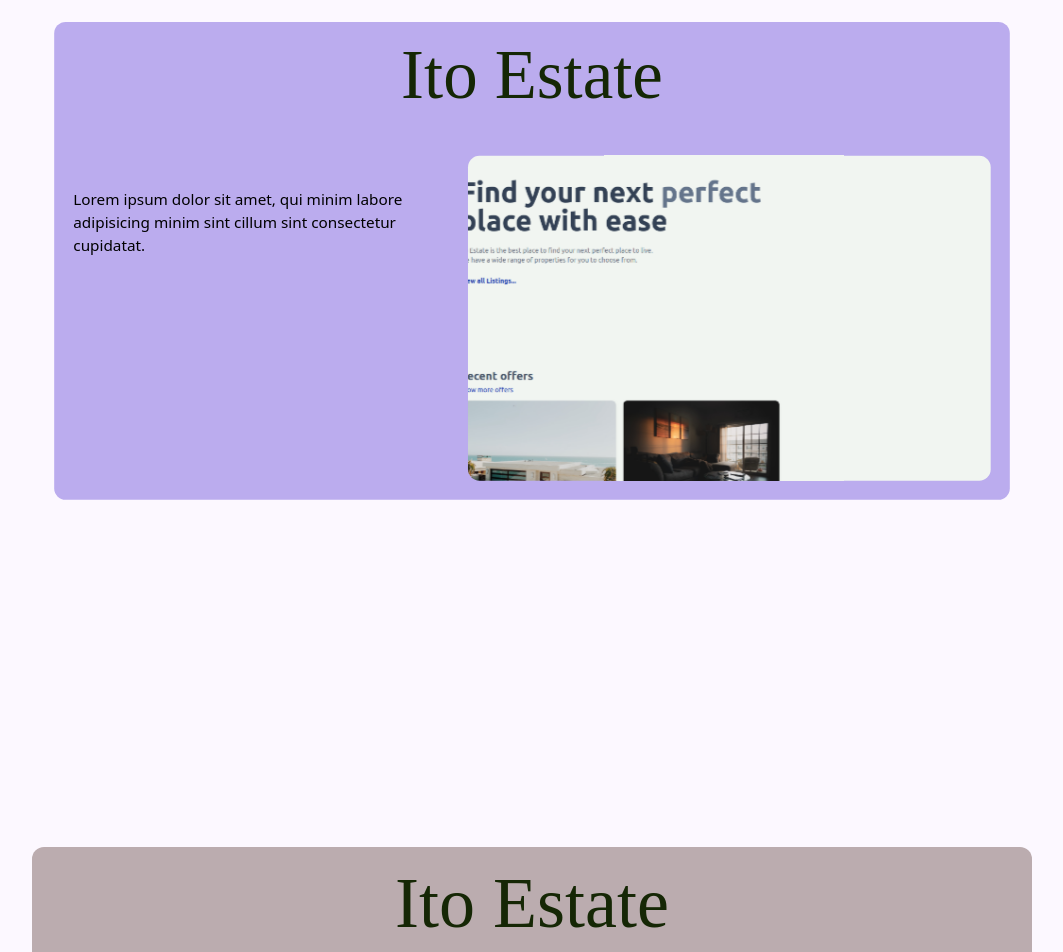
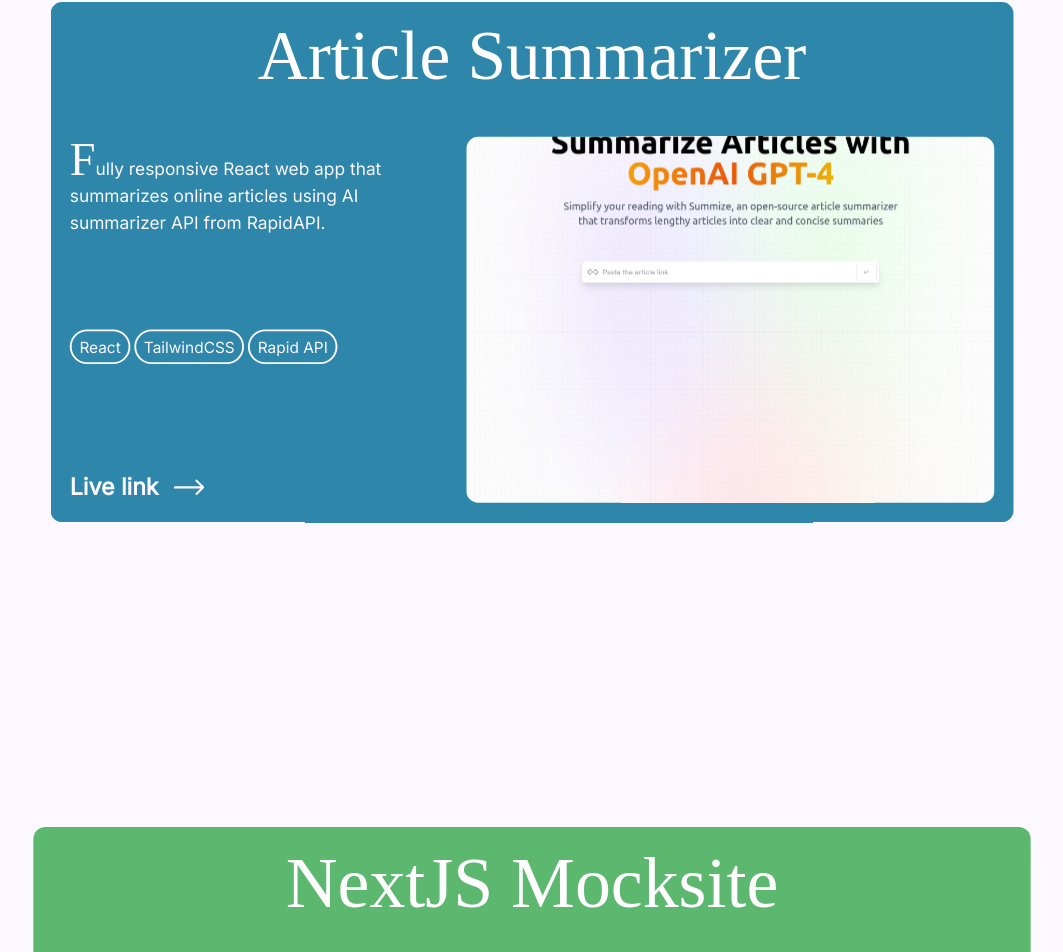
Before and after one commit to itohara22/portfolio, a React (Vite) app: page / in a window 1280 px wide. Shown: the part 2025-2977 px from the top of the page, without its empty margins (108-1171 px from the left). Built offline with nearby package versions, Linux system fonts and the light colour scheme; a web font is replaced by a local one.

Commit message:
project content

```diff
--- a/src/components/ProjectCard.tsx
+++ b/src/components/ProjectCard.tsx
@@ -1,24 +1,31 @@
 import { useScroll, useTransform, motion } from "framer-motion";
 import { useRef } from "react";
+import ProjectBullet from "../ui/ProjectBullet";
 
 type Props = {
   img: string;
   bg: string;
   top: string;
   title: string;
-  scale: string;
+  scale: number;
   range: number[];
   progress: any;
+  description: string;
+  link: string;
+  tech: string[];
 };
 
 export default function ProjectCard({
   title,
+  description,
   img,
   bg,
   top,
   scale,
   progress,
   range,
+  link,
+  tech,
 }: Props) {
   console.log(range, progress);
   const container = useRef(null);
@@ -35,21 +42,49 @@
       className="h-screen grid place-items-center sticky top-0"
     >
       <motion.div
-        className={`${bg} relative flex flex-col h-[500px] w-[90vw] max-w-[1000px] rounded-xl p-5 origin-top ${top} relative`}
+        className={`${bg} relative flex flex-col h-fit md:h-[540px] w-[90vw] max-w-[1000px] rounded-xl p-5 origin-top ${top} relative`}
         style={{ scale: targetScale }}
       >
-        <h2 className="text-center text-7xl font-rozha text-dark-green">
+        <h2 className="text-center text-3xl sm:text-5xl md:text-7xl font-rozha text-white">
           {title}
         </h2>
-        <div className="flex h-full mt-12 gap-12">
-          <div className="w-[40%] relative top-[10%]">
-            <p>
-              Lorem ipsum dolor sit amet, qui minim labore adipisicing minim
-              sint cillum sint consectetur cupidatat.
+        <div className="flex flex-col-reverse md:flex-row h-full mt-12 gap-12">
+          <div className="w-full md:w-[40%] relative flex flex-col justify-between">
+            <p className="mb-4 font-inter text-cream text-lg first-letter:font-rozha first-letter:text-5xl">
+              {description}
             </p>
+            <section className="mb-8 flex flex-wrap gap-1 ">
+              {tech.map((item) => (
+                <ProjectBullet text={item} />
+              ))}
+            </section>
+            <a
+              href={link}
+              target="_blank"
+              className="text-2xl font-inter font-semibold"
+            >
+              <span className="flex items-center gap-4 font-inter text-cream hover:gap-6 transition-[gap] ease-out duration-200">
+                Live link
+                <svg
+                  width="32"
+                  height="20"
+                  viewBox="0 0 22 12"
+                  fill="none"
+                  xmlns="http://www.w3.org/2000/svg"
+                >
+                  <path
+                    d="M21.5303 6.53033C21.8232 6.23744 21.8232 5.76256 21.5303 5.46967L16.7574 0.696699C16.4645 0.403806 15.9896 0.403806 15.6967 0.696699C15.4038 0.989592 15.4038 1.46447 15.6967 1.75736L19.9393 6L15.6967 10.2426C15.4038 10.5355 15.4038 11.0104 15.6967 11.3033C15.9896 11.5962 16.4645 11.5962 16.7574 11.3033L21.5303 6.53033ZM0 6.75L21 6.75V5.25L0 5.25L0 6.75Z"
+                    fill="#FCF8FF"
+                  />
+                </svg>
+              </span>
+            </a>
           </div>
-          <div className="realtive w-[60%] h-full overflow-hidden rounded-xl">
-            <motion.div className="h-full w-full" style={{ scale: imageScale }}>
+          <div className="p-2 realtive w-full md:w-[60%] h-full overflow-hidden rounded-xl">
+            <motion.div
+              className="h-full w-full rounded-xl overflow-hidden"
+              style={{ scale: imageScale }}
+            >
               <img src={img} className="object-cover h-full w-full" />
             </motion.div>
           </div>
--- a/src/components/Projects.tsx
+++ b/src/components/Projects.tsx
@@ -1,8 +1,17 @@
+type Project = {
+  title: string;
+  img: string;
+  description: string;
+  link: string;
+  bg: string;
+  top: string;
+  tech: string[];
+};
 import { useScroll } from "framer-motion";
 import { useRef } from "react";
+import { projectData } from "../data.js";
 
 import ProjectCard from "./ProjectCard";
-import img from "/itoEstate.png";
 
 export const Projects = () => {
   const container = useRef(null);
@@ -16,34 +25,26 @@
       <h2 className="text-center text-7xl sm:text-8xl md:text-9xl font-rozha text-dark-green mb-12">
         Projects
       </h2>
-      <main ref={container} className="relative mt-28 mb-[50vh]">
-        <ProjectCard
-          img={img}
-          bg="bg-[#BBACAF]"
-          top="top-[0]"
-          title="Ito Estate"
-          progress={scrollYProgress}
-          range={[0, 1]}
-          scale={0.7}
-        />
-        <ProjectCard
-          img={img}
-          bg="bg-[#BBACEE]"
-          top="top-[25px]"
-          title="Ito Estate"
-          progress={scrollYProgress}
-          range={[0.25, 1]}
-          scale={0.85}
-        />
-        <ProjectCard
-          img={img}
-          bg="bg-[#BBACAF]"
-          top="top-[50px]"
-          title="Ito Estate"
-          progress={scrollYProgress}
-          range={[0.5, 1]}
-          scale={1}
-        />
+      <main ref={container} className="relative mt-28 mb-[20vh]">
+        {projectData.map((project: Project, i: number) => {
+          const targetScale = 1 - (projectData.length - i) * 0.05;
+          const range = [i * 0.25, 1];
+          return (
+            <ProjectCard
+              key={project.title}
+              img={project.img}
+              bg={project.bg}
+              title={project.title}
+              description={project.description}
+              top={project.top}
+              progress={scrollYProgress}
+              range={range}
+              scale={targetScale}
+              link={project.link}
+              tech={project.tech}
+            />
+          );
+        })}
       </main>
     </div>
   );
--- a/src/data.js
+++ b/src/data.js
@@ -1,23 +1,32 @@
-export const projects = [
+export const projectData = [
   {
-    title: "Matthias Leidinger",
+    title: "Ito Estate",
+    img: "/itoEstate.png",
     description:
-      "Originally hailing from Austria, Berlin-based photographer Matthias Leindinger is a young creative brimming with talent and ideas.",
-    src: "/itoEstate.png",
-    color: "#BBACAF",
+      "Fully responsive full stack website to view and list properties to sell or rent with signup and login functionality. (BE PATIENT WITH LIVE LINK ITS SLOW!!!!)",
+    link: "https://ito-estate.onrender.com",
+    bg: "bg-[#EE7674]",
+    top: "top-0",
+    tech: ["MERN", "TailwindCSS", "Firebase"],
   },
   {
-    title: "Clément Chapillon",
+    title: "Article Summarizer",
+    img: "/summarizer.png",
     description:
-      "This is a story on the border between reality and imaginary, about the contradictory feelings that the insularity of a rocky, arid, and wild territory provokes”—so French photographer Clément Chapillon describes his latest highly captivating project Les rochers fauves (French for ‘The tawny rocks’).",
-    src: "/itoEstate.png",
-    color: "#977F6D",
+      "Fully responsive React web app that summarizes online articles using AI summarizer API from RapidAPI.",
+    link: "https://imaginative-fairy-f7b760.netlify.app/",
+    bg: "bg-[#2E86AB]",
+    top: "top-[25px]",
+    tech: ["React", "TailwindCSS", "Rapid API"],
   },
   {
-    title: "Zissou",
+    title: "NextJS Mocksite",
+    img: "/next.png",
     description:
-      "Though he views photography as a medium for storytelling, Zissou’s images don’t insist on a narrative. Both crisp and ethereal, they’re encoded with an ambiguity—a certain tension—that lets the viewer find their own story within them.",
-    src: "/itoEstate.png",
-    color: "#C2491D",
+      "A NextJS mock website with on-scroll animations using framer motion",
+    link: "https://intern-app-blue.vercel.app/",
+    bg: "bg-[#5CB76F]",
+    top: "top-[50px]",
+    tech: ["NextJS", "TailwindCSS", "Framer Motion"],
   },
 ];
--- /dev/null
+++ b/src/ui/ProjectBullet.tsx
@@ -0,0 +1,11 @@
+type Props = {
+  text: string;
+};
+
+export default function ProjectBullet({ text }: Props) {
+  return (
+    <span className="px-2 py-1 rounded-full border-cream border-2 text-cream font-inter">
+      {text}
+    </span>
+  );
+}
```
Also changed, not shown: public/next.png (added), public/summarizer.png (added).
